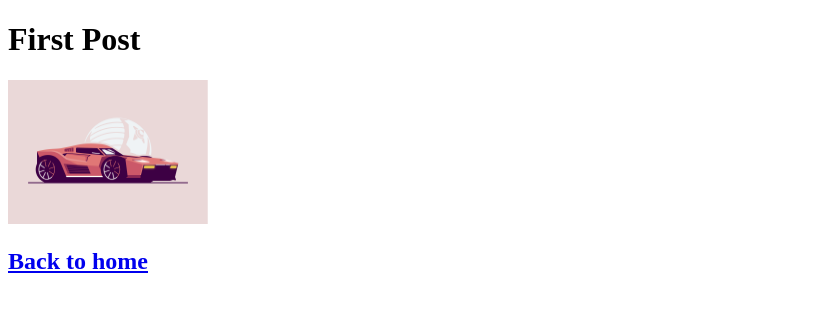
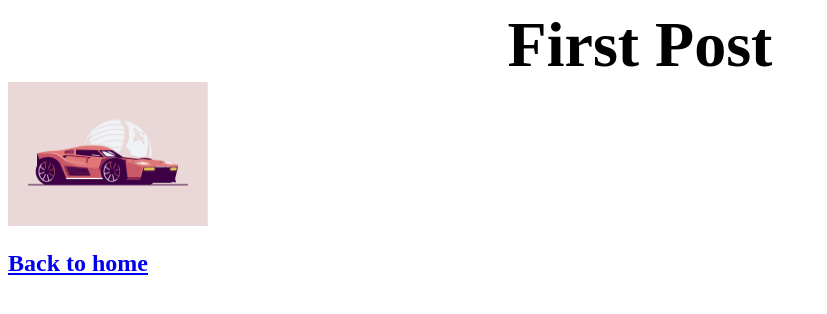
Before and after one commit to Nathan-html/learn-nextjs-with-blog, a Next.js app: page /posts/first-post in a window 1280 px wide. Shown: the top 314 px of the page, without its empty margins (0-827 px from the left). Built offline with nearby package versions, Linux system fonts and the light colour scheme.

Commit message:
Adding Component-Level CSS to first post

```diff
--- a/pages/posts/first-post.js
+++ b/pages/posts/first-post.js
@@ -2,6 +2,7 @@ import Head from "next/head";
 import Image from "next/image";
 import Link from "next/link";
 import Script from "next/script";
+import styles from './first-post.module.css'
 
 export default function FirstPost() {
     return <>
@@ -16,7 +17,7 @@ export default function FirstPost() {
             }
         />
         <main>
-            <h1 className="title">
+            <h1 className={styles.title}>
                 First Post
             </h1>
             <Image
--- /dev/null
+++ b/pages/posts/first-post.module.css
@@ -0,0 +1,12 @@
+.title a:hover,
+.title a:focus,
+.title a:active {
+    text-decoration: underline;
+}
+
+.title {
+    margin: 0;
+    line-height: 1.15;
+    font-size: 4rem;
+    text-align: center;
+}
```
